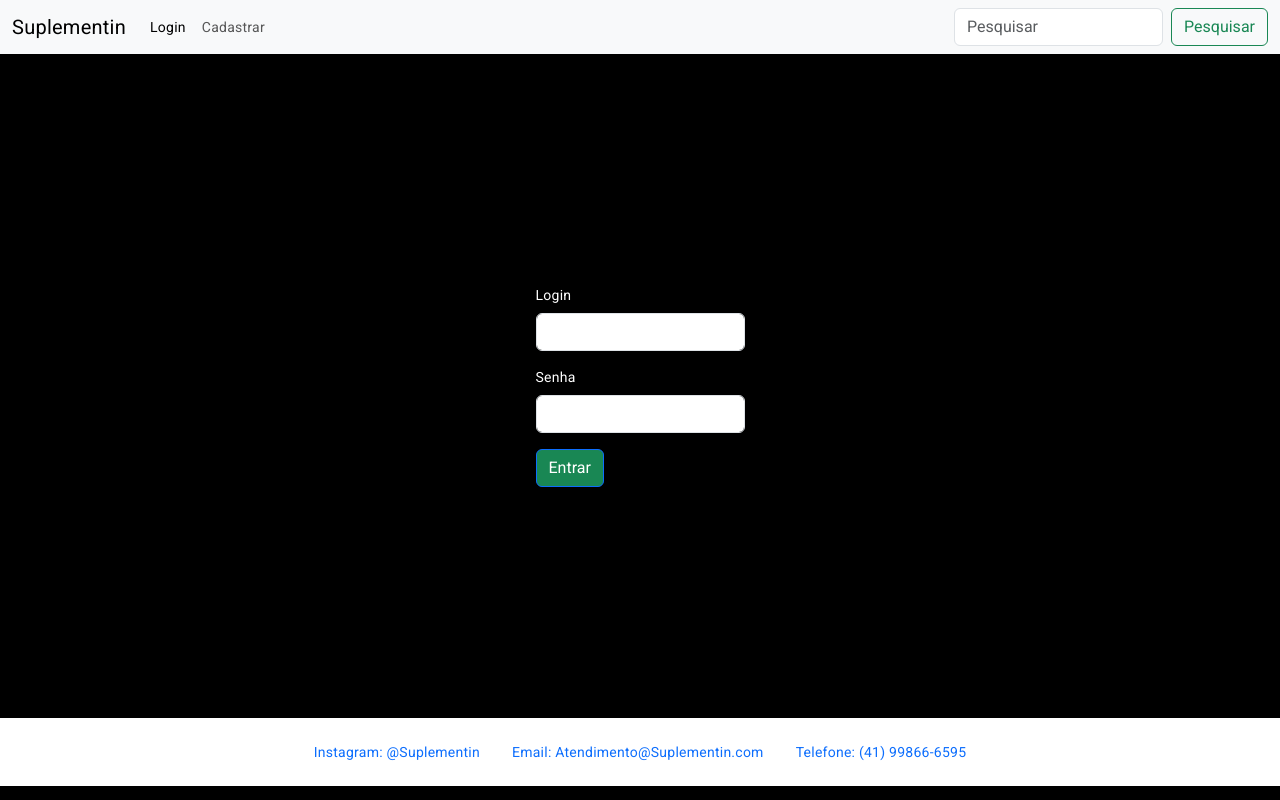
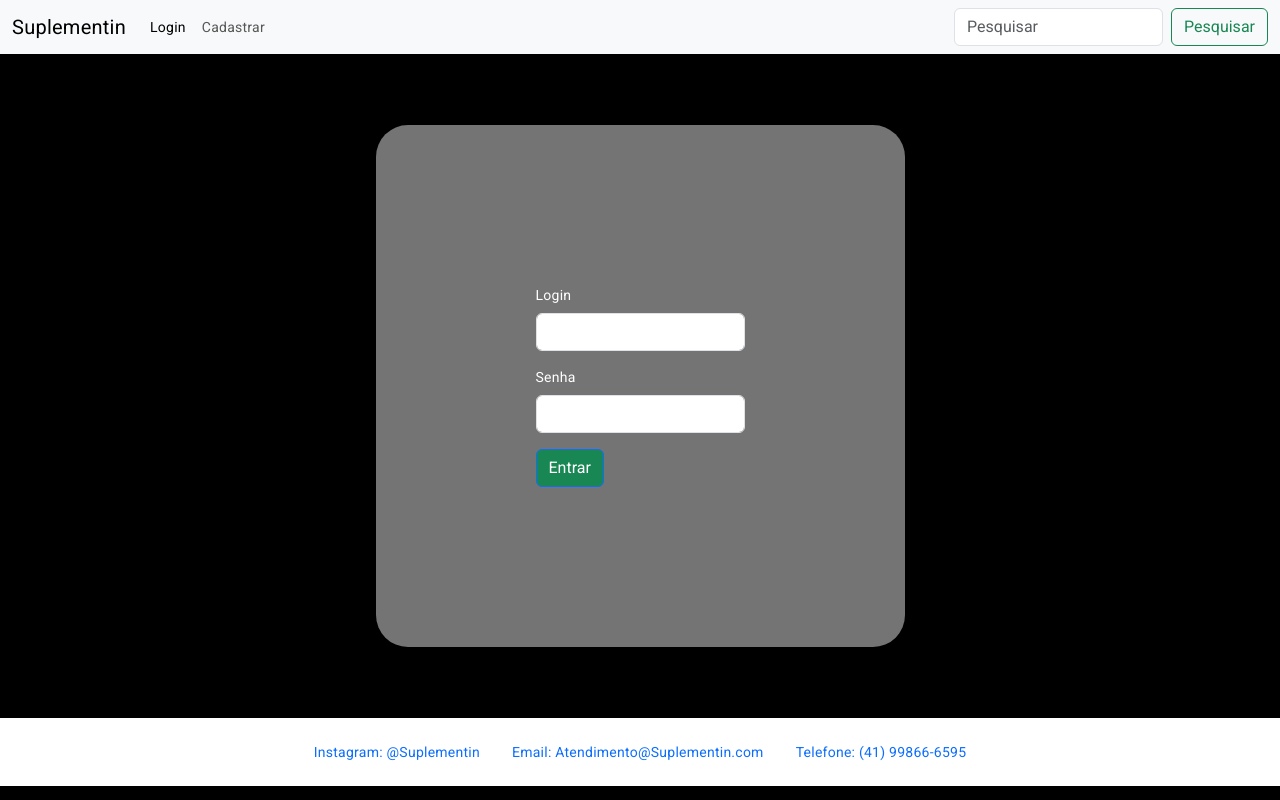
Before and after one commit to jvg21/SiteLojaSuplementos, an Angular app: page /login in a window 1280 px wide. Built offline with nearby package versions, Linux system fonts and the light colour scheme.

Commit message:
Login page update
Giovanni Uchoa

```diff
--- a/src/app/components/login/login.component.css
+++ b/src/app/components/login/login.component.css
@@ -1,13 +1,5 @@
-.loginContainer{
-
-    padding: 10px;
-    background-color: aliceblue;
+.divLogin {
+    background-color: #757474	;
+    padding: 20vh;
+    border-radius: 2rem;
 }
-.formLogin{
-    display: flex;
-    justify-content: center;
-    align-items: center;
-    flex-direction: column;
-    padding: 5px;
-
-}
--- a/src/app/components/login/login.component.html
+++ b/src/app/components/login/login.component.html
@@ -1,4 +1,4 @@
-<form class="text-white">
+<form class="text-white divLogin">
 
     <div class="mb-3">
 
```
